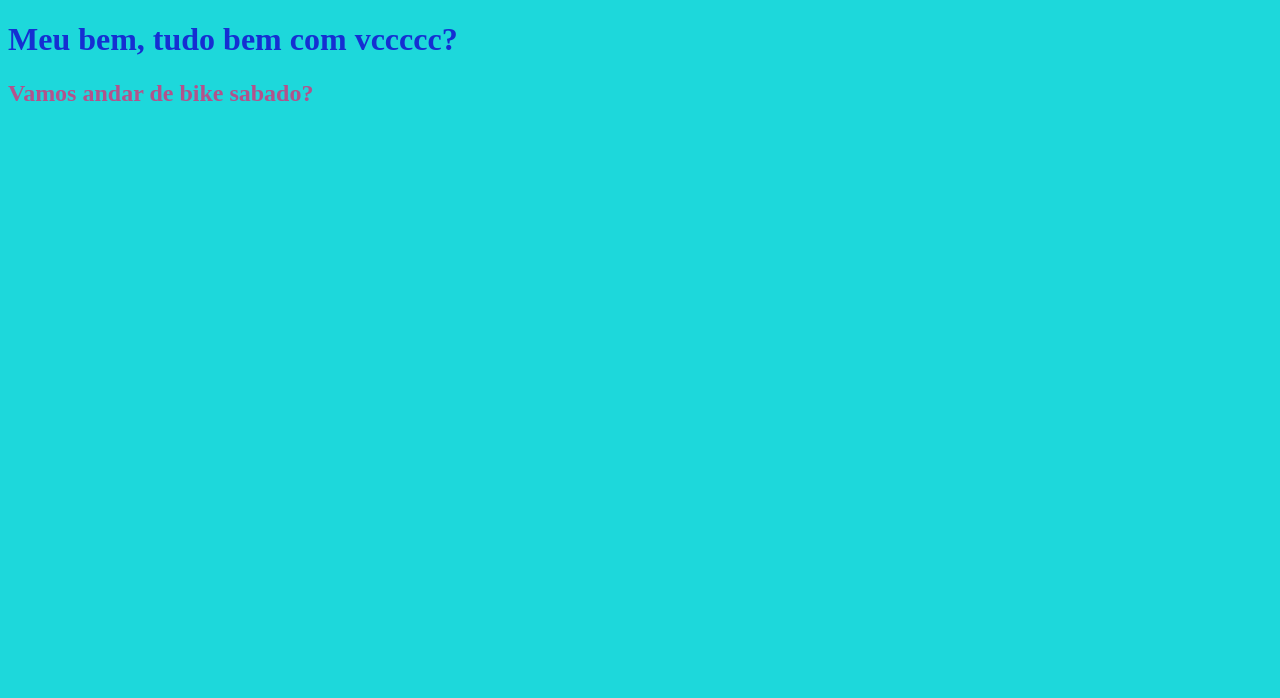
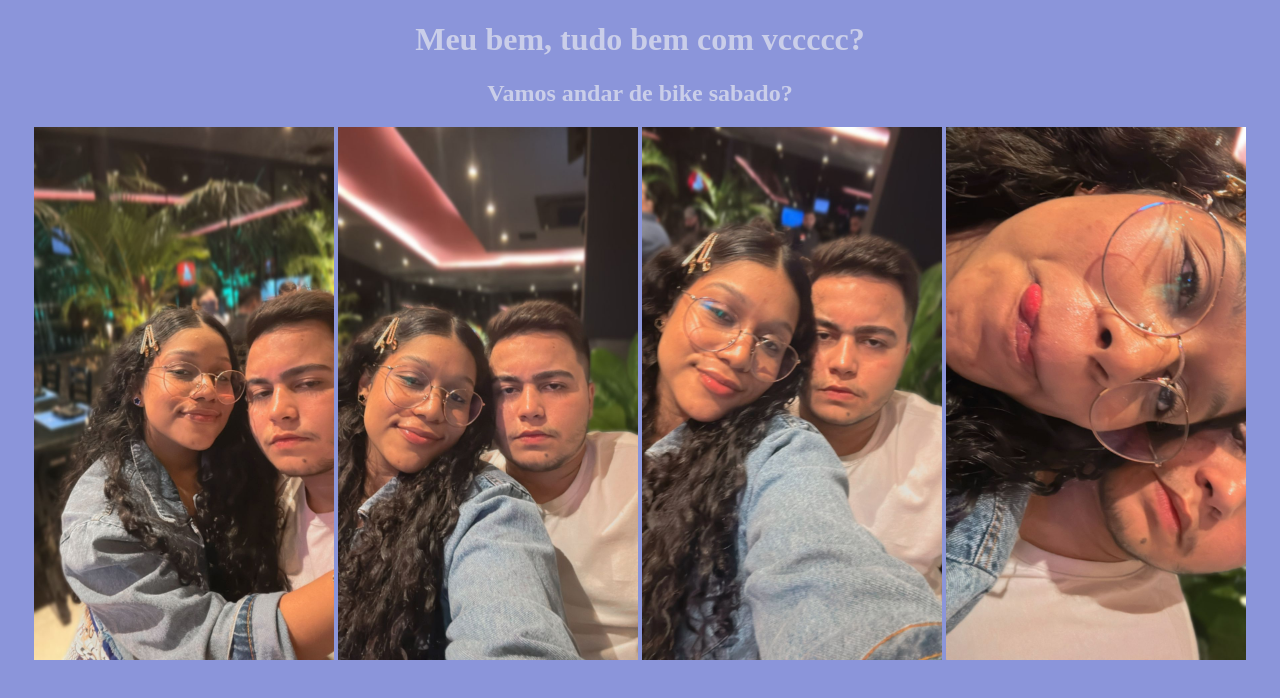
Before and after one commit to lordol/Hello, a plain HTML site: page index.html in a window 1280 px wide. Drawn offline with Linux system fonts and the light colour scheme.

Commit message:
Add files via upload

```diff
--- a/index.html
+++ b/index.html
@@ -7,13 +7,14 @@
 </head>
 <style>
     body{
-   background-color: rgb(29, 216, 219);
+   background-color: rgb(139, 149, 218);
+   text-align: center;
 
     }
     h1{
-        color: rgb(21, 47, 210);
+        color: rgb(202, 206, 233);
     }
-    h2{ color: rgb(179, 82, 140);
+    h2{ color: rgb(202, 206, 233);
 
 }
 </style>
@@ -24,5 +25,16 @@
         Vamos andar de bike sabado?
        </h2>
     </h1>
+    <center>
+        <img src="l.jpg" alt="foto"
+        width="300">
+        <img src="txt.jpg" alt="foto"
+        width="300">
+        <img src="j.jpg" alt="foto"
+        width="300">
+        <img src="k.jpg" alt="foto"
+        width="300">
+    </center>
+
 </body>
 </html>
```
Also changed, not shown: j.jpg (added), k.jpg (added), l.jpg (added), txt.jpg (added).
